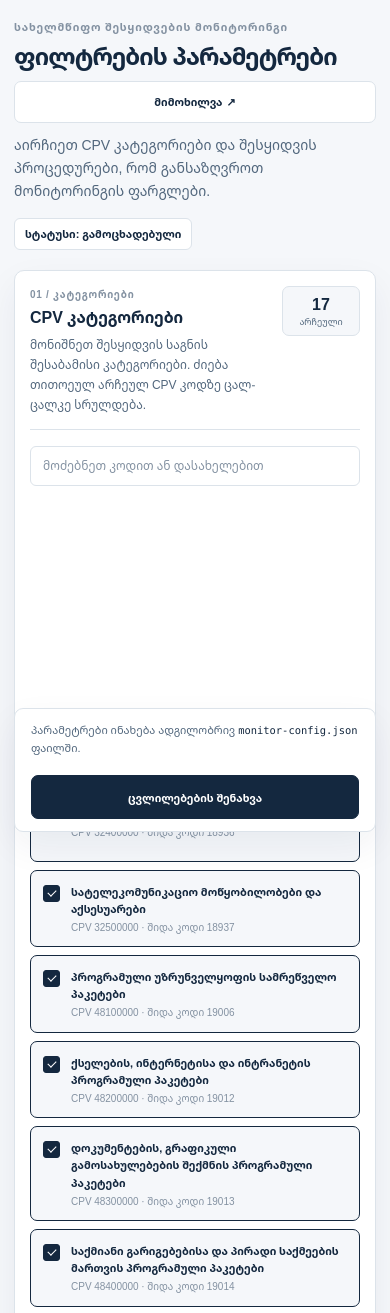
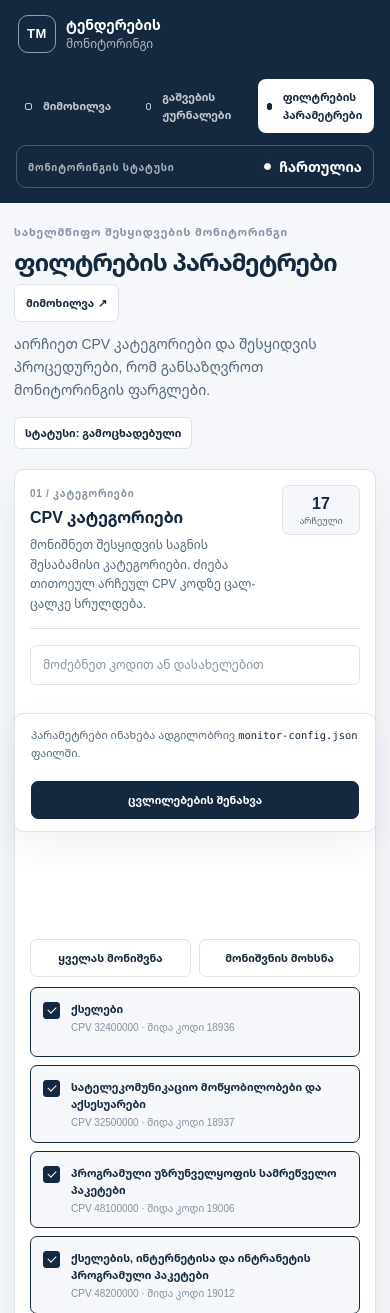
Before and after one commit to grammaton88/tender-monitor, a Flask app: page /settings in a window 390 px wide. Shown: the top 1313 px of the page. Run offline with Flask 3, Linux system fonts and the light colour scheme.

Commit message:
Add files via upload

```diff
--- a/app.py
+++ b/app.py
@@ -209,9 +209,11 @@ def github_config_request(
         elif response.status_code == 403:
             detail = (
                 "GitHub denied access (HTTP 403). Check that the fine-grained token "
-                "selects this repository and has Actions: Read and write plus "
-                "Contents: Read permissions. Organization-owned repositories may "
-                "also require token approval."
+                "selects this repository and has Variables: Read and write, "
+                "Actions: Read and write, and Contents: Read permissions. "
+                "Secrets: Read and write is also needed to manage secrets from "
+                "the dashboard. Organization-owned repositories may require "
+                "token approval."
             )
             try:
                 github_message = response.json().get("message")
@@ -379,12 +381,12 @@ def github_connection_diagnostics() -> list[dict]:
         (
             "მონიტორინგის კონფიგურაცია",
             f"{GITHUB_API}/repos/{repository}/actions/variables/{CONFIG_VARIABLE}",
-            "Actions variable-ების წასაკითხად/შესაცვლელად საჭიროა Actions: Read and write.",
+            "Actions variable-ების წასაკითხად/შესაცვლელად საჭიროა Variables: Read and write.",
         ),
         (
             "საიდუმლო გასაღებების მართვა",
             f"{GITHUB_API}/repos/{repository}/actions/secrets/public-key",
-            "GitHub Actions Secrets-ისთვის საჭიროა Actions: Read and write.",
+            "GitHub Actions Secrets-ისთვის საჭიროა Secrets: Read and write.",
         ),
         (
             "მონიტორინგის სტატისტიკა",
@@ -657,6 +659,7 @@ def inject_common_data():
         "app_types": APP_TYPES,
         "cpv_options": CPV_OPTIONS,
         "csrf_token": session.get("csrf_token", ""),
+        "current_year": datetime.now().year,
         "auth_enabled": bool(
             os.environ.get("VERCEL")
             or os.environ.get("DASHBOARD_USERNAME")
--- a/public/static/css/style.css
+++ b/public/static/css/style.css
@@ -1388,230 +1367,85 @@ h2 {
     display: block;
   }
 
-  /* Compact fixed top bar with hamburger */
-  .mobile-topbar {
-    display: flex;
-    position: sticky;
-    top: 0;
-    z-index: 50;
-    align-items: center;
-    justify-content: space-between;
-    gap: 12px;
-    min-height: 56px;
-    padding: max(8px, env(safe-area-inset-top)) max(14px, env(safe-area-inset-right)) 8px max(14px, env(safe-area-inset-left));
-    background: var(--ink);
-    color: var(--paper);
-    box-shadow: 0 4px 18px rgba(16, 36, 58, 0.28);
-  }
-
-  .mobile-topbar-brand {
-    padding: 0;
-  }
-
-  .mobile-topbar-brand .brand-copy strong {
-    font-size: 13px;
-  }
-
-  .mobile-topbar-brand .brand-copy > span {
-    font-size: 11px;
-  }
-
-  .menu-toggle {
-    display: grid;
-    place-items: center;
-    width: 44px;
-    height: 44px;
-    flex: 0 0 auto;
-    border: 1px solid rgba(255, 255, 255, 0.35);
-    border-radius: 8px;
-    background: rgba(255, 255, 255, 0.08);
-    color: var(--paper);
-    cursor: pointer;
-    transition: background-color 140ms ease, border-color 140ms ease;
-  }
-
-  .menu-toggle:hover {
-    background: rgba(255, 255, 255, 0.16);
-    border-color: rgba(255, 255, 255, 0.55);
-  }
-
-  .menu-toggle-bars,
-  .menu-toggle-bars::before,
-  .menu-toggle-bars::after {
-    display: block;
-    width: 18px;
-    height: 2px;
-    background: currentColor;
-    border-radius: 1px;
-    transition: transform 180ms ease, opacity 180ms ease;
-  }
-
-  .menu-toggle-bars {
-    position: relative;
-  }
-
-  .menu-toggle-bars::before,
-  .menu-toggle-bars::after {
-    content: "";
-    position: absolute;
-    left: 0;
-  }
-
-  .menu-toggle-bars::before {
-    top: -6px;
-  }
-
-  .menu-toggle-bars::after {
-    top: 6px;
-  }
-
-  body.nav-open .menu-toggle-bars {
-    background: transparent;
-  }
-
-  body.nav-open .menu-toggle-bars::before {
-    top: 0;
-    transform: rotate(45deg);
-  }
-
-  body.nav-open .menu-toggle-bars::after {
-    top: 0;
-    transform: rotate(-45deg);
-  }
-
-  /* Off-canvas sidebar drawer */
   .sidebar {
-    position: fixed;
-    top: 0;
-    left: 0;
-    z-index: 60;
-    width: min(300px, 86vw);
-    max-width: 300px;
-    height: 100%;
-    min-height: 100%;
-    overflow-y: auto;
-    padding: max(16px, env(safe-area-inset-top)) 14px max(18px, env(safe-area-inset-bottom));
-    transform: translateX(-105%);
-    transition: transform 220ms ease;
-    box-shadow: none;
-  }
-
-  body.nav-open .sidebar {
-    transform: translateX(0);
-    box-shadow: 8px 0 32px rgba(16, 36, 58, 0.35);
-  }
-
-  .sidebar-brand {
-    padding: 0 8px 18px;
+    position: static;
+    min-height: auto;
+    height: auto;
+    overflow: visible;
+    padding: 15px 16px;
+  }
+
+  .brand {
+    padding: 0 2px 14px;
   }
 
   .nav-heading {
-    display: block;
+    display: none;
   }
 
   .main-nav {
-    grid-template-columns: 1fr;
-    gap: 5px;
+    grid-template-columns: repeat(3, minmax(0, 1fr));
+    margin-top: 12px;
+  }
+
+  .sidebar-footer {
+    display: grid;
+    grid-template-columns: minmax(0, 1fr) auto;
+    align-items: center;
+    gap: 4px 12px;
+    margin-top: 12px;
+    padding: 9px 11px;
+  }
+
+  .sidebar-footer .status-inline {
+    justify-self: end;
     margin-top: 0;
   }
 
+  .sidebar-footer > p {
+    display: none;
+  }
+
+  .sidebar-footer .logout-form {
+    grid-column: 1 / -1;
+    justify-self: end;
+    margin: 0;
+  }
+
+  .sidebar-footer .logout-button {
+    padding: 2px 0;
+  }
+
   .nav-link {
-    min-height: 44px;
-    padding: 9px 12px;
-    font-size: 13px;
-    justify-content: flex-start;
-    text-align: left;
-  }
-
-  .nav-link .nav-indicator {
-    display: block;
+    min-height: 40px;
+    padding: 8px;
+    font-size: 11px;
   }
 
   .sidebar-run-form {
-    margin: 14px 0;
-  }
-
-  .sidebar-run-button {
-    min-height: 42px;
-    font-size: 12px;
+    margin: 10px 0;
   }
 
   .sidebar-usage {
-    display: grid;
-    grid-template-columns: 1fr;
-    margin: 4px 0 16px;
+    grid-template-columns: repeat(2, minmax(0, 1fr));
+    align-items: center;
+    margin: 0;
   }
 
   .sidebar-usage .footer-label,
   .sidebar-usage-link,
   .sidebar-usage-updated {
-    grid-column: auto;
+    grid-column: 1 / -1;
   }
 
   .sidebar-usage-row {
-    flex-direction: row;
-    align-items: baseline;
-  }
-
-  .sidebar-footer {
-    display: block;
-    margin-top: auto;
-    padding: 16px 12px;
-  }
-
-  .sidebar-footer .status-inline {
-    justify-self: auto;
-    margin-top: 9px;
-  }
-
-  .sidebar-footer > p {
-    display: block;
-  }
-
-  .sidebar-footer .logout-form {
-    grid-column: auto;
-    justify-self: auto;
-    margin-top: 12px;
-  }
-
-  .sidebar-footer .logout-button {
-    width: 100%;
-    min-height: 42px;
-    padding: 8px 14px;
-    border: 1px solid rgba(255, 255, 255, 0.45);
-    background: rgba(255, 255, 255, 0.08);
-    color: var(--paper);
-    font-size: 13px;
-  }
-
-  .sidebar-footer .logout-button:hover {
-    background: rgba(255, 255, 255, 0.18);
-  }
-
-  /* Backdrop when menu is open */
-  .sidebar-backdrop {
-    display: block;
-    position: fixed;
-    inset: 0;
-    z-index: 55;
-    background: rgba(16, 36, 58, 0.45);
-    opacity: 0;
-    visibility: hidden;
-    transition: opacity 220ms ease, visibility 220ms ease;
-  }
-
-  body.nav-open .sidebar-backdrop {
-    opacity: 1;
-    visibility: visible;
-  }
-
-  body.nav-open {
-    overflow: hidden;
+    align-items: flex-start;
+    flex-direction: column;
+    gap: 2px;
   }
 
   .main-area {
-    padding: 18px 14px 20px;
-    padding-bottom: max(20px, env(safe-area-inset-bottom));
+    padding: 20px 14px 18px;
   }
 
   .option-list,
@@ -1655,13 +1489,11 @@ h2 {
   }
 
   .page-header {
-    gap: 8px;
+    gap: 6px;
   }
 
   .header-link {
-    min-height: 42px;
-    width: 100%;
-    justify-content: center;
+    min-height: 38px;
   }
 
   .summary-grid,
@@ -1685,7 +1517,6 @@ h2 {
 
   .toolbar-actions .text-button {
     flex: 1 1 130px;
-    min-height: 42px;
     white-space: normal;
   }
 
@@ -1707,7 +1538,6 @@ h2 {
 
   .save-bar .primary-button {
     width: 100%;
-    min-height: 44px;
   }
 
   .dashboard-actions {
--- a/public/static/js/dashboard.js
+++ b/public/static/js/dashboard.js
@@ -245,38 +245,3 @@
     window.setInterval(updateRuns, 30_000);
   }
 })();
-
-(() => {
-  const toggle = document.querySelector("#menu-toggle");
-  const sidebar = document.querySelector("#sidebar");
-  const backdrop = document.querySelector("#sidebar-backdrop");
-  if (!toggle || !sidebar) return;
-
-  const setOpen = (open) => {
-    document.body.classList.toggle("nav-open", open);
-    toggle.setAttribute("aria-expanded", open ? "true" : "false");
-    toggle.setAttribute("aria-label", open ? "მენიუს დახურვა" : "მენიუს გახსნა");
-    if (backdrop) {
-      if (open) backdrop.removeAttribute("hidden");
-      else backdrop.setAttribute("hidden", "");
-    }
-  };
-
-  toggle.addEventListener("click", () => {
-    setOpen(!document.body.classList.contains("nav-open"));
-  });
-
-  if (backdrop) {
-    backdrop.addEventListener("click", () => setOpen(false));
-  }
-
-  sidebar.querySelectorAll("a.nav-link, a.sidebar-usage-link").forEach((link) => {
-    link.addEventListener("click", () => setOpen(false));
-  });
-
-  document.addEventListener("keydown", (event) => {
-    if (event.key === "Escape" && document.body.classList.contains("nav-open")) {
-      setOpen(false);
-    }
-  });
-})();
--- a/templates/base.html
+++ b/templates/base.html
@@ -25,7 +25,7 @@
     <link rel="preconnect" href="https://fonts.googleapis.com">
     <link rel="preconnect" href="https://fonts.gstatic.com" crossorigin>
     <link href="https://fonts.googleapis.com/css2?family=Noto+Sans+Georgian:wght@400;500;600;700;800&display=swap" rel="stylesheet">
-    <link rel="stylesheet" href="{{ url_for('static', filename='css/style.css', v='20261027-2') }}">
+    <link rel="stylesheet" href="{{ url_for('static', filename='css/style.css', v='20261027-1') }}">
     <script src="{{ url_for('static', filename='js/dashboard.js') }}" defer></script>
   </head>
   <body>
@@ -123,7 +123,7 @@
             <span class="back-to-top-icon" aria-hidden="true">↑</span>
           </a>
           <div class="page-footer-author">
-            © {{ current_year }} · Developed by
+            Developed by -
             <a href="https://www.linkedin.com/in/mikheil-kakabadze" target="_blank" rel="noopener noreferrer">Mikheil Kakabadze</a>
           </div>
         </footer>
--- a/templates/error.html
+++ b/templates/error.html
@@ -4,6 +4,9 @@
     <meta charset="UTF-8">
     <meta name="viewport" content="width=device-width, initial-scale=1">
     <title>კონფიგურაცია მიუწვდომელია | ტენდერების მონიტორინგი</title>
+    <link rel="icon" href="{{ url_for('static', filename='brand/favicon.svg') }}" type="image/svg+xml">
+    <link rel="icon" href="{{ url_for('static', filename='brand/favicon.ico') }}" sizes="any">
+    <link rel="apple-touch-icon" href="{{ url_for('static', filename='brand/apple-touch-icon.png') }}">
     <link rel="stylesheet" href="{{ url_for('static', filename='css/style.css') }}">
   </head>
   <body>
--- a/templates/login.html
+++ b/templates/login.html
@@ -25,7 +25,7 @@
     <link rel="preconnect" href="https://fonts.googleapis.com">
     <link rel="preconnect" href="https://fonts.gstatic.com" crossorigin>
     <link href="https://fonts.googleapis.com/css2?family=Noto+Sans+Georgian:wght@400;500;600;700;800&display=swap" rel="stylesheet">
-    <link rel="stylesheet" href="{{ url_for('static', filename='css/style.css', v='20261027-3') }}">
+    <link rel="stylesheet" href="{{ url_for('static', filename='css/style.css', v='20261027-1') }}">
   </head>
   <body class="login-body">
     <main class="login-card">
@@ -50,7 +50,7 @@
         <button class="primary-button" type="submit">შესვლა</button>
       </form>
       <footer class="login-footer">
-        <span>© {{ current_year or 2026 }} Tender Monitor</span>
+        <span>© {{ current_year }} Tender Monitor</span>
         <span>Developed by
           <a href="https://www.linkedin.com/in/mikheil-kakabadze" target="_blank" rel="noopener noreferrer">Mikheil Kakabadze</a>
         </span>
```
Also changed, not shown: other parts of public/static/css/style.css (+16 -42 lines), tests/test_app.py (+1 -1 lines), README.md. Lines whose indentation alone changed are shown as unchanged.
